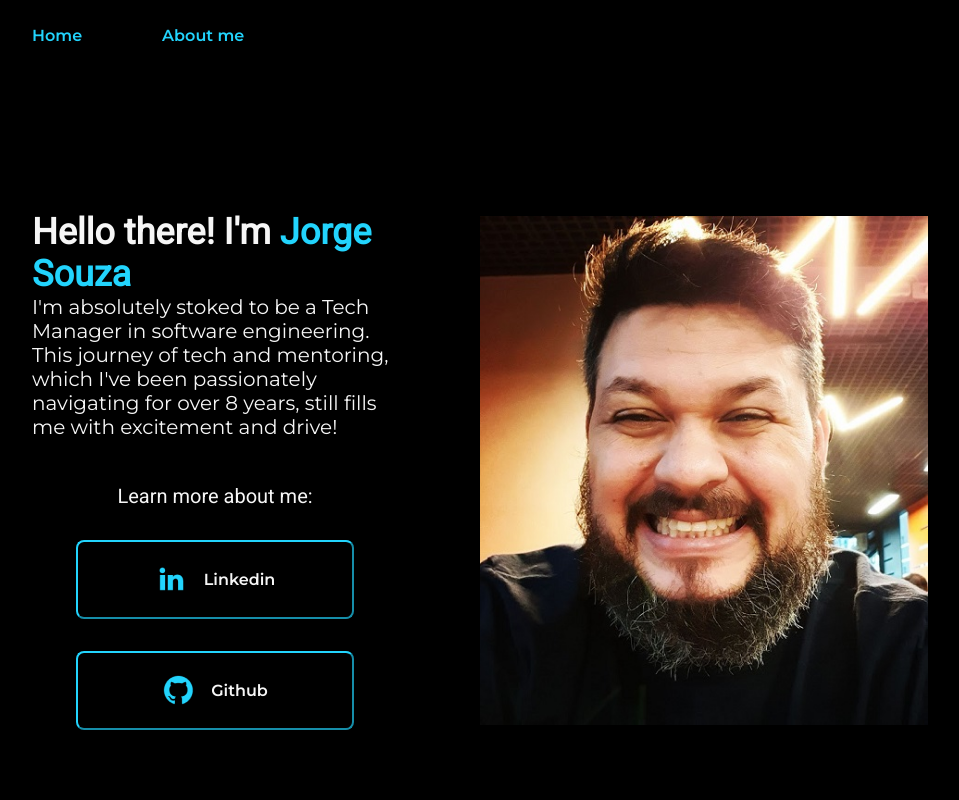
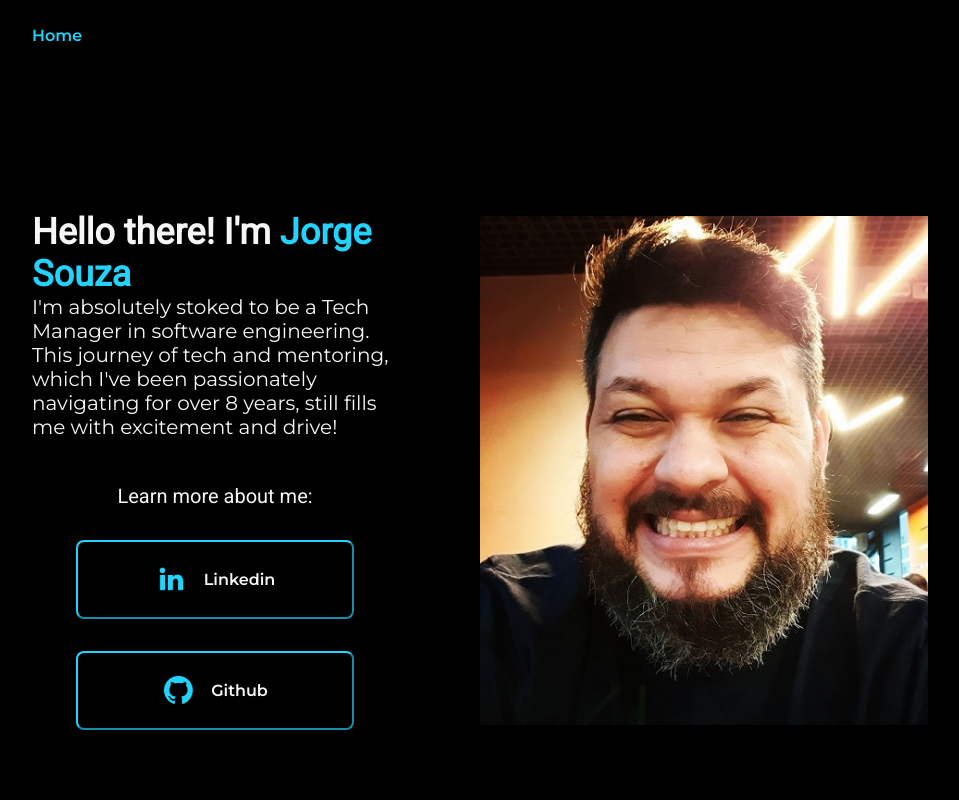
Before and after one commit to jorgsouza/site_html_css_para_testes, a plain HTML site: page index.html in a window 1280 px wide. Shown: the top 800 px of the page, without its empty margins (160-1119 px from the left). Drawn offline with Linux system fonts and the light colour scheme.

Commit message:
remove: Remove About Me

```diff
--- a/index.html
+++ b/index.html
@@ -12,7 +12,7 @@
     <header class="header">
       <nav class="header__menu">
         <a class="header__menu__link" href="index.html">Home</a>
-        <a class="header__menu__link" href="about.html">About me</a>
+        <!-- <a class="header__menu__link" href="about.html">About me</a> -->
       </nav>
     </header>
     <main class="presentation">
```
